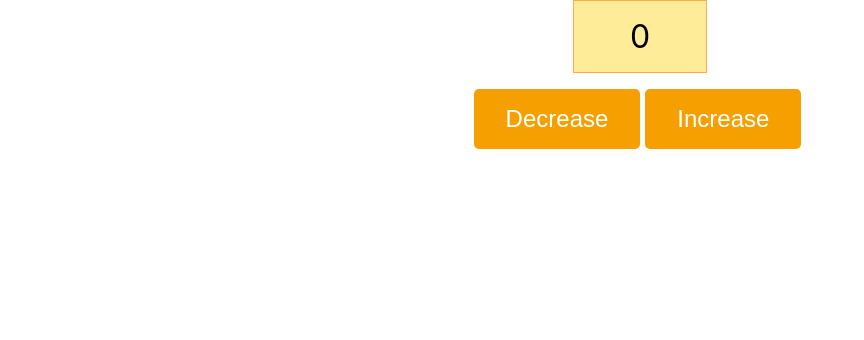
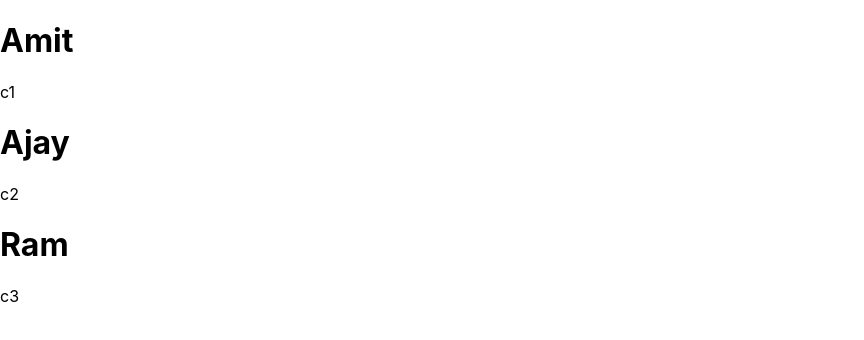
Before and after one commit to Bhargav1112/first-react-project, a React (Create React App) app: page / in a window 1280 px wide. Shown: the top 340 px of the page, without its empty margins (0-864 px from the left). Built offline with nearby package versions, Linux system fonts and the light colour scheme.

Commit message:
Higher order component

```diff
--- a/src/App.js
+++ b/src/App.js
@@ -1,3 +1,6 @@
+import React, { useEffect, useState } from 'react';
+import Home from './Containers/HOC/Home';
+import Loading from './Containers/HOC/Loading';
 
 import "./App.css";
 import Counter from "./Containers/counter/Counter";
@@ -5,15 +8,26 @@ import CountryFun from "./Containers/CountryFun";
 import Timer from "./Containers/Time/Timer";
 import TimerFunc from "./Containers/Time/TimerFunc";
 
+const HomeHOC = Loading(Home)
+
 function App() {
+  const [loading, setLoading] = useState(false);
+  const [data, setData] = useState([]);
 
+  const DUMMY_DATA = [
+    { id: 'c1', name: 'Amit' },
+    { id: 'c2', name: 'Ajay' },
+    { id: 'c3', name: 'Ram' },
+  ]
+
+  useEffect(() => {
+    setLoading(true);
+    setTimeout(() => { setLoading(false); setData(DUMMY_DATA) }, 3000)
+  }, [])
 
   return (
     <div>
-      {/* <CountryFun /> */}
-      {/* <Timer /> */}
-      {/* <TimerFunc /> */}
-      <Counter />
+      <HomeHOC isLoading={loading} userData={data} />
     </div>
   );
 }
--- /dev/null
+++ b/src/Containers/HOC/Home.js
@@ -0,0 +1,14 @@
+import React from 'react';
+
+function Home(props) {
+    return (
+        props.data.map(user => {
+            return <div key={user.id}>
+                <h1>{user.name}</h1>
+                <p>{user.id}</p>
+            </div>
+        })
+    );
+}
+
+export default Home;
--- /dev/null
+++ b/src/Containers/HOC/Loading.js
@@ -0,0 +1,13 @@
+import React from 'react';
+
+function Loading(Component) {
+    return function LoadingHome(props) {
+        if (props.isLoading) {
+            return <p>LOADING....Please wait !!!</p>
+        }
+
+        return <Component data={props.userData} />
+    };
+}
+
+export default Loading;
--- a/src/Containers/Time/TimerFunc.js
+++ b/src/Containers/Time/TimerFunc.js
@@ -4,10 +4,12 @@ function TimerFunc(props) {
     const [timer, setTimer] = useState(new Date())
 
     useEffect(() => {
+        // console.log('MOUNTING');
         const timeI = setInterval(() => {
             setTimer(new Date())
         }, 1000)
         return () => {
+            // console.log('UNMOUNTIND');
             clearInterval(timeI)
         }
     }, [timer])
--- a/src/Containers/counter/Counter.module.css
+++ b/src/Containers/counter/Counter.module.css
@@ -15,7 +15,7 @@
 }
 
 button {
-    background-color: #f59f00;
+    background-color: #ffa94d;
     border: none;
     margin-right: 5px;
     padding: 1rem 2rem;
```
Also changed, not shown: src/Containers/DataFun.js (added, +29 -0 lines).
